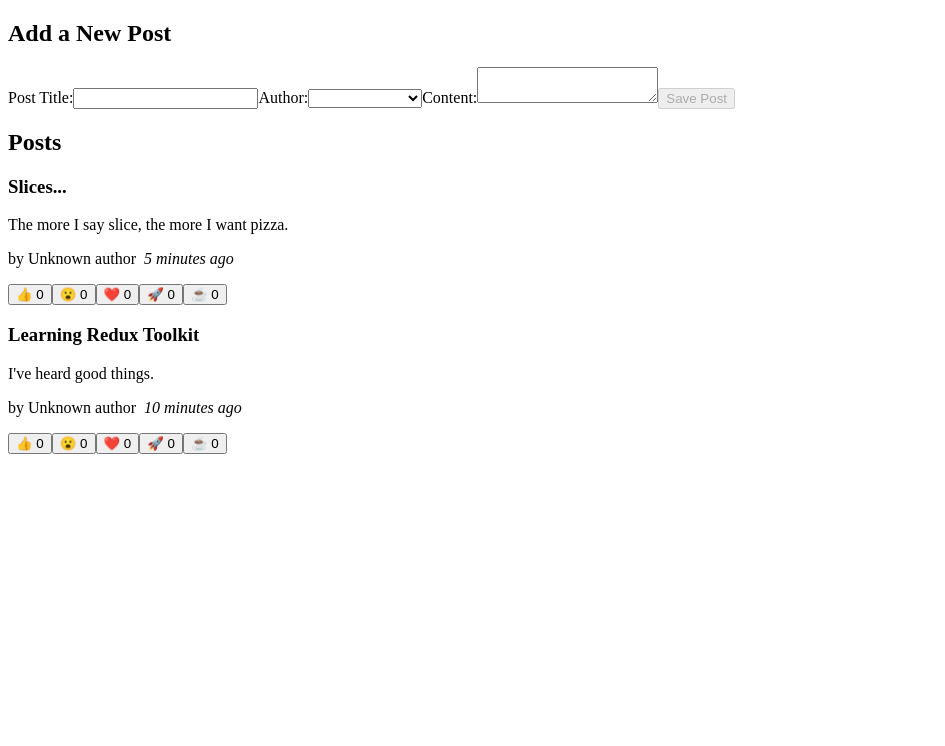
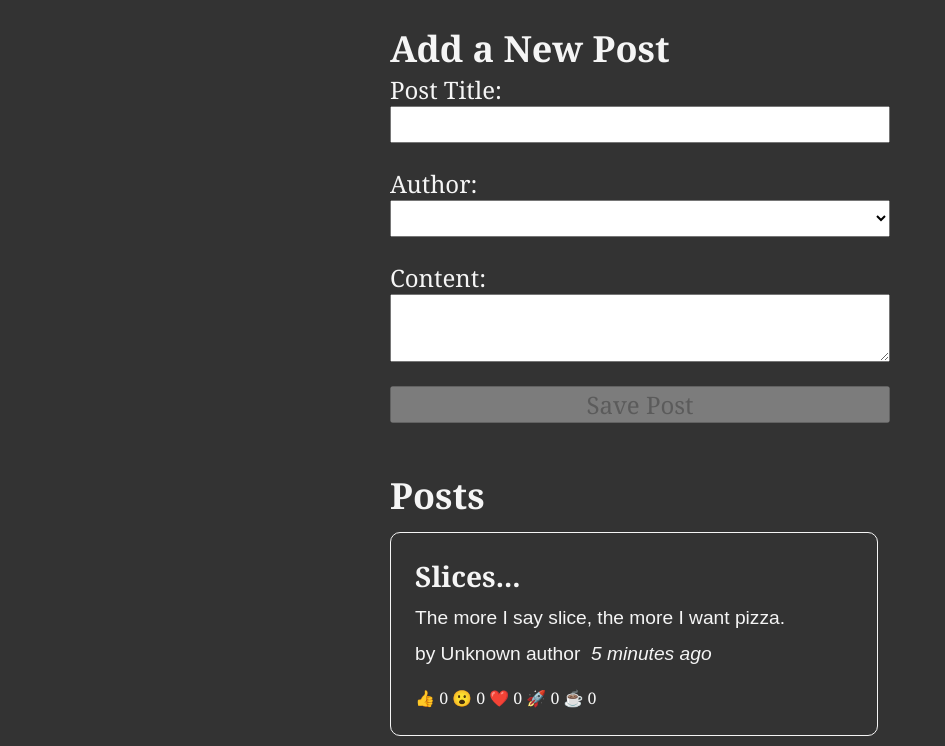
Before and after one commit to Adnan7209/blogPostReduxApp1, a React (Vite) app: page / in a window 1280 px wide. Shown: the top 746 px of the page, without its empty margins (0-945 px from the left). Built offline with nearby package versions, Linux system fonts and the light colour scheme.

Commit message:
index.css file added

```diff
--- a/package.json
+++ b/package.json
@@ -11,6 +11,7 @@
   },
   "dependencies": {
     "@reduxjs/toolkit": "^2.1.0",
+    "axios": "^1.6.7",
     "date-fns": "^3.3.1",
     "react": "^18.2.0",
     "react-dom": "^18.2.0",
--- /dev/null
+++ b/src/index.css
@@ -0,0 +1,69 @@
+* {
+    margin: 0;
+    padding: 0;
+    box-sizing: border-box;
+  }
+
+  html {
+    font-family: Cambria, Cochin, Georgia, Times, "Times New Roman", serif;
+    background: #333;
+    color: whitesmoke;
+  }
+
+  body {
+    min-height: 100vh;
+    font-size: 1.5rem;
+    padding: 0 10% 10%;
+  }
+
+  input,
+  textarea,
+  button,
+  select {
+    font: inherit;
+    margin-bottom: 1em;
+  }
+
+  main {
+    max-width: 500px;
+    margin: auto;
+  }
+
+  section {
+    margin-top: 1em;
+  }
+
+  article {
+    margin: 0.5em 0.5em 0.5em 0;
+    border: 1px solid whitesmoke;
+    border-radius: 10px;
+    padding: 1em;
+  }
+
+  h1 {
+    font-size: 3.5rem;
+  }
+
+  p {
+    font-family: Arial, Helvetica, sans-serif;
+    line-height: 1.4;
+    font-size: 1.2rem;
+    margin: 0.5em 0;
+  }
+
+  form {
+    display: flex;
+    flex-direction: column;
+  }
+
+  .postCredit {
+    font-size: 1rem;
+  }
+
+  .reactionButton {
+    margin: 0 0.25em 0 0;
+    background: transparent;
+    border: none;
+    color: whitesmoke;
+    font-size: 1rem;
+  }
--- a/src/main.jsx
+++ b/src/main.jsx
@@ -3,6 +3,7 @@
 import App from './App.jsx'
 import { Provider } from 'react-redux'
 import { store } from './app/store.jsx'
+import './index.css';
 
 ReactDOM.createRoot(document.getElementById('root')).render(
   <React.StrictMode>
```
Also changed, not shown: 1 other file (tests, documents, lock files or other folders).
